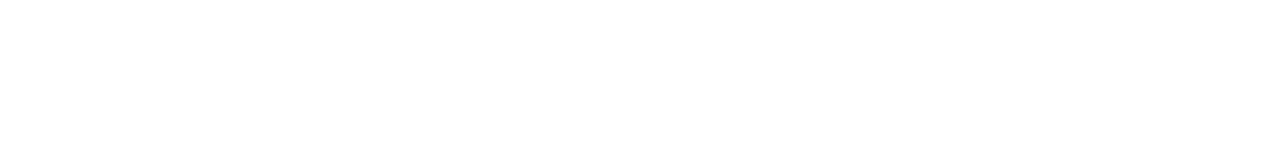
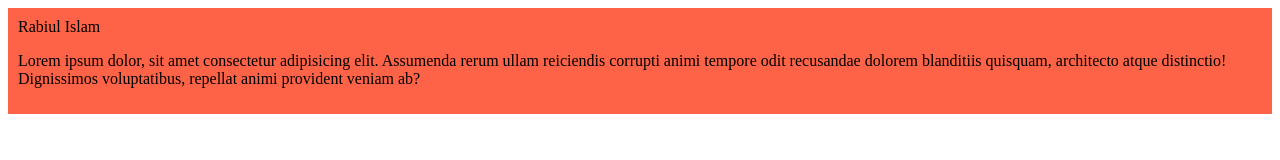
Before and after one commit to rabiultlab/GitHub-test-01, a plain HTML site: page index.html in a window 1280 px wide. Drawn offline with Linux system fonts and the light colour scheme.

Commit message:
girhut push

```diff
--- a/index.html
+++ b/index.html
@@ -1,11 +1,20 @@
 <!DOCTYPE html>
 <html lang="en">
+
 <head>
     <meta charset="UTF-8">
     <meta name="viewport" content="width=device-width, initial-scale=1.0">
     <title>Github Test 01</title>
+    <link rel="stylesheet" href="style/style.css">
 </head>
+
 <body>
+    <div>Rabiul Islam
+        <p>Lorem ipsum dolor, sit amet consectetur adipisicing elit. Assumenda rerum ullam reiciendis corrupti animi tempore
+            odit recusandae dolorem blanditiis quisquam, architecto atque distinctio! Dignissimos voluptatibus, repellat
+            animi provident veniam ab?</p>
+    </div>
 
 </body>
+
 </html>
--- /dev/null
+++ b/style/style.css
@@ -0,0 +1,4 @@
+div{
+    background-color: tomato;
+    padding: 10px;
+}
```
